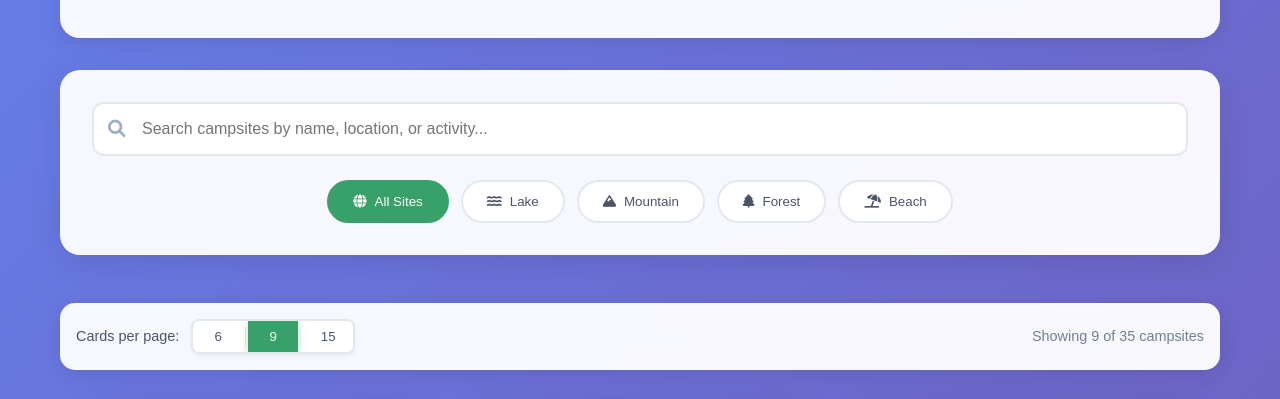
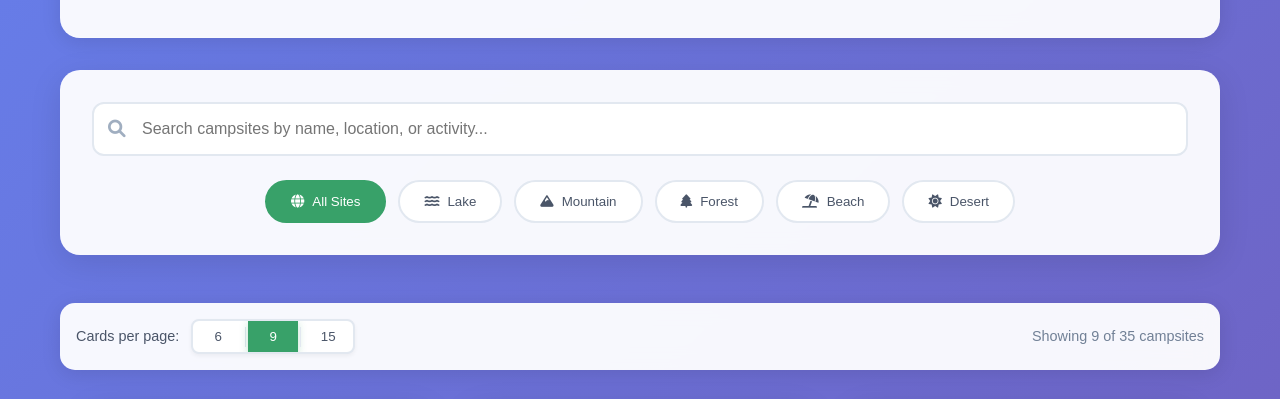
Before and after one commit to Joy-of-Coding/TechJoy-Challenge-Evening, a plain HTML site: page index.html in a window 1280 px wide. Shown: the part 143-542 px from the top of the page. Drawn offline with Linux system fonts and the light colour scheme.

Commit message:
Add Desert filter button and campsite type

```diff
--- a/campsitesData.js
+++ b/campsitesData.js
@@ -896,7 +896,7 @@ const campsitesData = [
             "Bird watching",
             "Sunset viewing"
         ],
-        "type": "forest",
+        "type": "desert",
         "tags": ["forest", "desert", "hiking", "arizona"]
     },
     {
--- a/index.html
+++ b/index.html
@@ -85,6 +85,10 @@
                         <button class="filter-btn" data-filter="beach">
                             <i class="fas fa-umbrella-beach"></i>
                             Beach
+                        </button>
+                        <button class="filter-btn" data-filter="desert">
+                            <i class="fas fa-sun"></i>
+                            Desert
                         </button>
                     </div>
                 </div>
```
Also changed, not shown: README.md.
